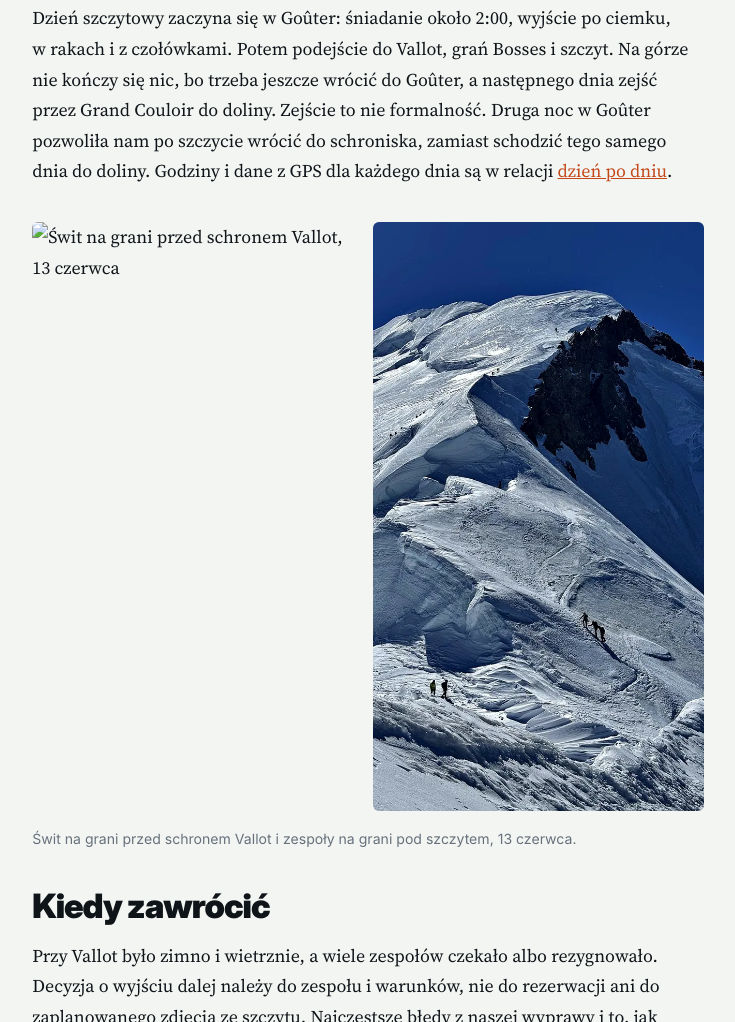
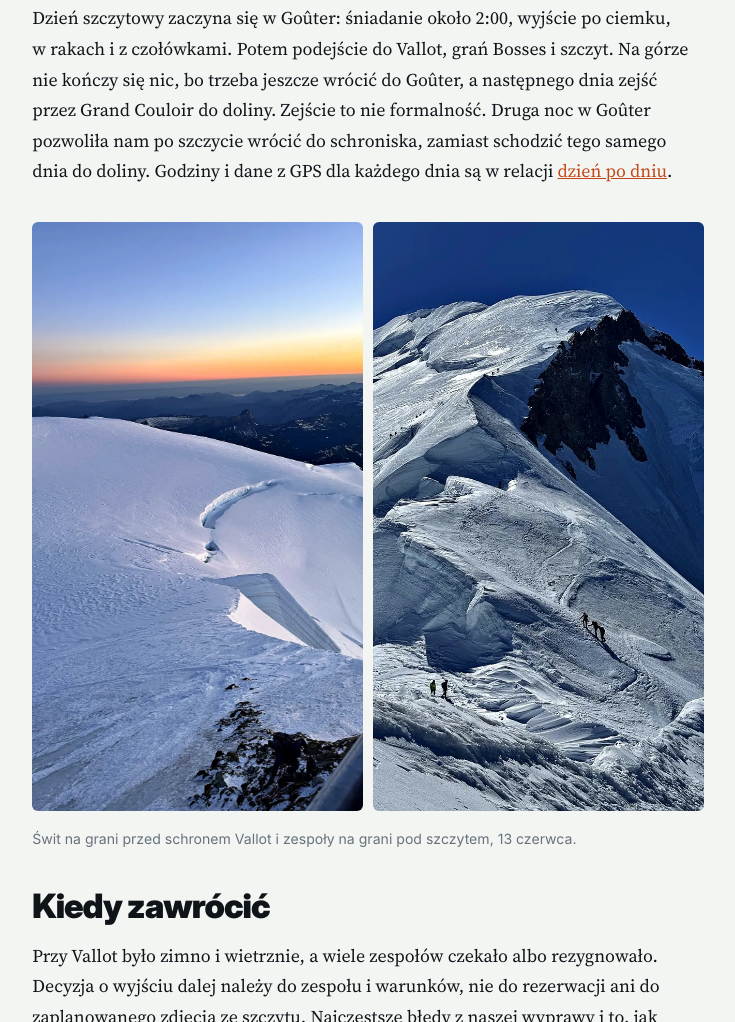
Before and after one commit to peha68/marcinwnuk-site, a plain HTML site: page poradnik/jak-wejsc-na-mont-blanc/index.html in a window 1280 px wide. Shown: the part 4368-5390 px from the top of the page, without its empty margins (19-754 px from the left). Drawn offline with Linux system fonts and the light colour scheme.

Commit message:
Poradnik Jak wejść: poprawione ścieżki zdjęcia motto
Co-Authored-By: Claude Opus 5.5 <noreply@anthropic.com>
Claude-Session: https://claude.ai/code/session_01UFSQ8NBdo9yo3EU7tupyE8

```diff
--- a/poradnik/jak-wejsc-na-mont-blanc/index.html
+++ b/poradnik/jak-wejsc-na-mont-blanc/index.html
@@ -63,7 +63,7 @@
 <figure class="art-pair"><img src="/assets/img/d12-1200.webp" srcset="/assets/img/d12-640.webp 640w, /assets/img/d12-1200.webp 1125w" sizes="(max-width: 760px) 50vw, 330px" width="1125" height="2000" alt="Podejście skałami Aiguille du Goûter, w górze schronisko Goûter" loading="lazy"><img src="/assets/img/d14-1200.webp" srcset="/assets/img/d14-640.webp 640w, /assets/img/d14-1200.webp 1125w" sizes="(max-width: 760px) 50vw, 330px" width="1125" height="2000" alt="Zespoły na śnieżnym trawersie pod skałami" loading="lazy"><figcaption>Skały Aiguille du Goûter ze schroniskiem Goûter w&nbsp;górze i&nbsp;śnieżny trawers pod skałami.</figcaption></figure>
 <p>Dzień szczytowy zaczyna się w&nbsp;Goûter: śniadanie około 2:00, wyjście po ciemku, w&nbsp;rakach i&nbsp;z&nbsp;czołówkami. Potem podejście do Vallot, grań Bosses i&nbsp;szczyt. Na górze nie kończy się nic, bo trzeba jeszcze wrócić do Goûter, a&nbsp;następnego dnia zejść przez Grand Couloir do doliny. Zejście to nie formalność. Druga noc w&nbsp;Goûter pozwoliła nam po szczycie wrócić do schroniska, zamiast schodzić tego samego dnia do doliny. Godziny i&nbsp;dane z&nbsp;GPS dla każdego dnia są w&nbsp;relacji <a href="/poradnik/mont-blanc-droga-normalna-dzien-po-dniu/">dzień po dniu</a>.</p>
 
-<figure class="art-pair"><img src="/assets/img/motto-1200.webp" srcset="/assets/img/motto-640.webp 640w, /assets/img/motto-1200.webp 1125w" sizes="(max-width: 760px) 50vw, 330px" width="1125" height="2000" alt="Świt na grani przed schronem Vallot, 13 czerwca" loading="lazy"><img src="/assets/img/d13-1200.webp" srcset="/assets/img/d13-640.webp 640w, /assets/img/d13-1200.webp 1125w" sizes="(max-width: 760px) 50vw, 330px" width="1125" height="2000" alt="Grań pod szczytem Mont Blanc z zespołami na podejściu" loading="lazy"><figcaption>Świt na grani przed schronem Vallot i&nbsp;zespoły na grani pod szczytem, 13 czerwca.</figcaption></figure>
+<figure class="art-pair"><img src="/assets/img/motto-1920.webp" srcset="/assets/img/motto-960.webp 960w, /assets/img/motto-1920.webp 1125w" sizes="(max-width: 760px) 50vw, 330px" width="1125" height="2000" alt="Świt na grani przed schronem Vallot, 13 czerwca" loading="lazy"><img src="/assets/img/d13-1200.webp" srcset="/assets/img/d13-640.webp 640w, /assets/img/d13-1200.webp 1125w" sizes="(max-width: 760px) 50vw, 330px" width="1125" height="2000" alt="Grań pod szczytem Mont Blanc z zespołami na podejściu" loading="lazy"><figcaption>Świt na grani przed schronem Vallot i&nbsp;zespoły na grani pod szczytem, 13 czerwca.</figcaption></figure>
 <h2>Kiedy zawrócić</h2>
 <p>Przy Vallot było zimno i&nbsp;wietrznie, a&nbsp;wiele zespołów czekało albo rezygnowało. Decyzja o&nbsp;wyjściu dalej należy do zespołu i&nbsp;warunków, nie do rezerwacji ani do zaplanowanego zdjęcia ze szczytu. Najczęstsze błędy z&nbsp;naszej wyprawy i&nbsp;to, jak przygotować plan B, opisuję w&nbsp;artykule <a href="/poradnik/bledy-na-mont-blanc/">o&nbsp;błędach</a>.</p>
 <figure class="art-wide"><img src="/assets/img/hero-1920.webp" srcset="/assets/img/hero-960.webp 960w, /assets/img/hero-1920.webp 1920w" sizes="(max-width: 760px) 100vw, 680px" width="1920" height="1080" alt="Autor na wierzchołku Mont Blanc z uniesionymi rękami, 13 czerwca 2026" loading="lazy"><figcaption>Na wierzchołku Mont Blanc, 13 czerwca 2026.</figcaption></figure>
```
